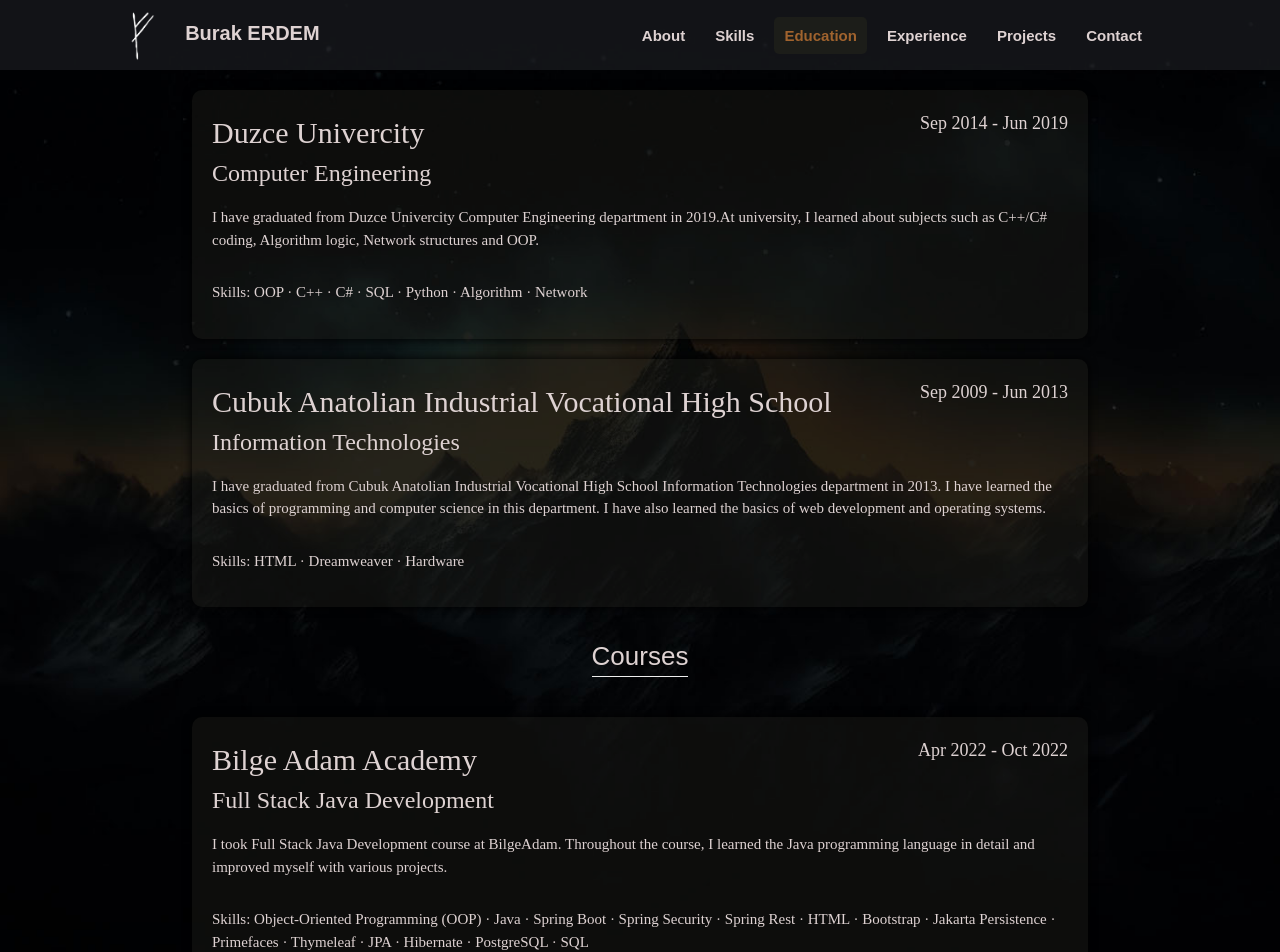
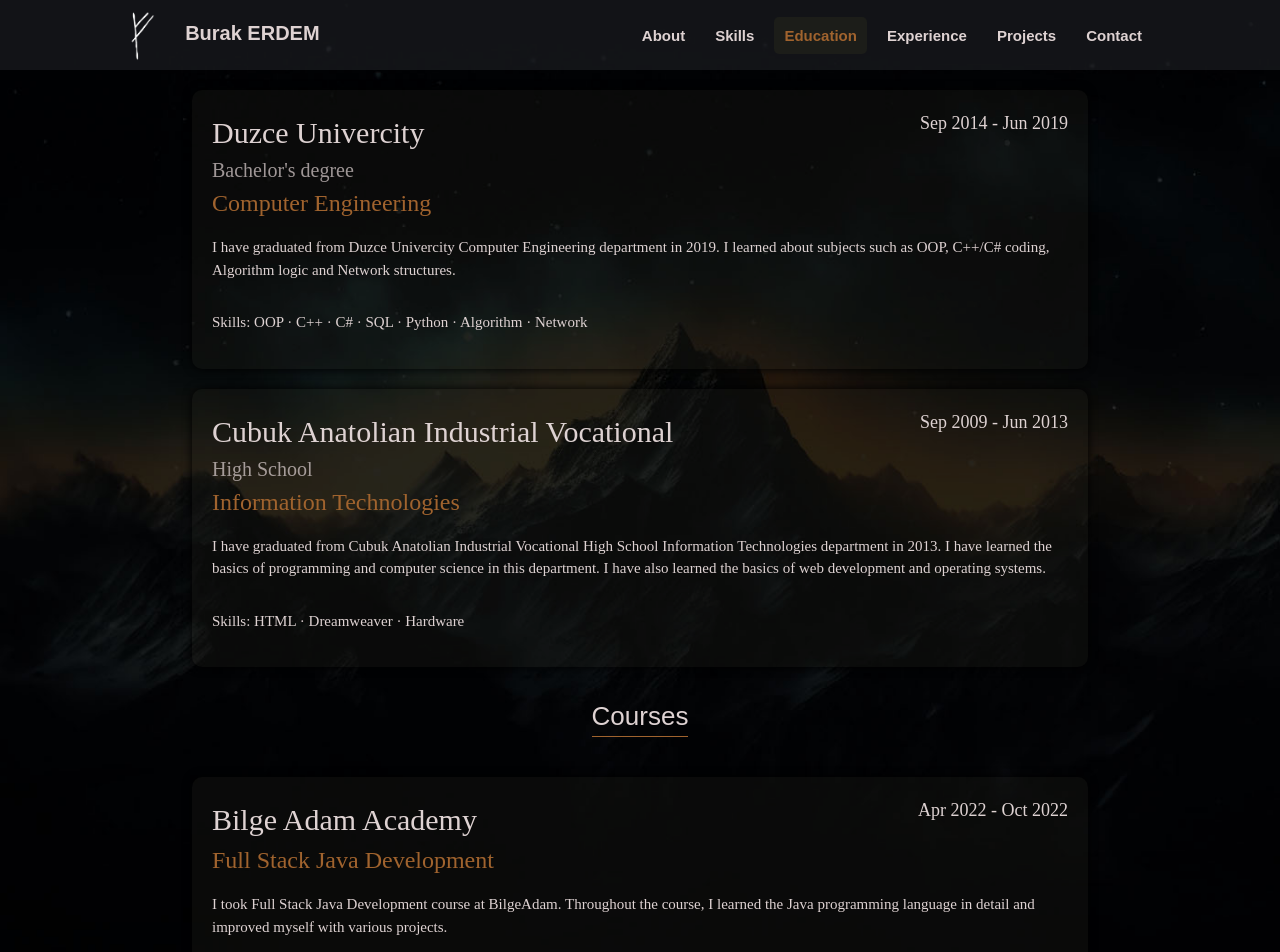
Before and after one commit to erdemburak/personalblog, a React (Create React App) app: page /education in a window 1280 px wide. Shown: the top 952 px of the page. Built offline with nearby package versions, Linux system fonts and the light colour scheme; what react-swipeable-views-utils would draw is missing.

Commit message:
Eğitimler eklendi

```diff
--- a/src/components/pages/education/Education.css
+++ b/src/components/pages/education/Education.css
@@ -10,3 +10,26 @@
     margin-top: 20px;
 
 }
+
+.education h3 {
+    color: #a0632e;
+}
+
+/* styles.css */
+.hovered-div {
+    background-color: rgba(31, 32, 26, 0.3);
+    transition: background-color 0.3s ease;
+}
+
+.hovered-div:hover {
+    background-color: rgba(31, 32, 26, 0.5);
+}
+
+.courses {
+    font-family: sans-serif;
+    font-size: 26px;
+}
+
+.courses:hover {
+    color: #a0632e;
+}
--- a/src/components/pages/education/Education.jsx
+++ b/src/components/pages/education/Education.jsx
@@ -2,24 +2,27 @@ import React from 'react'
 import './Education.css';
 
 function Education() {
+
     return (<>
 
-        <div className='education'>
+        <div className='education hovered-div'>
             <div style={{ display: 'flex', justifyContent: 'space-between' }}>
                 <h1>Duzce Univercity</h1>
                 <h5>Sep 2014 - Jun 2019</h5>
             </div>
+            <h4 style={{ opacity: '0.7' }}>Bachelor's degree</h4>
             <h3>Computer Engineering</h3>
             <p>
-                I have graduated from Duzce Univercity Computer Engineering department in 2019.At university, I learned about subjects such as C++/C# coding, Algorithm logic, Network structures and OOP.
+                I have graduated from Duzce Univercity Computer Engineering department in 2019. I learned about subjects such as OOP, C++/C# coding, Algorithm logic and Network structures.
             </p>
             <p><span>Skills: </span> OOP · C++ · C# · SQL · Python · Algorithm · Network</p>
         </div>
-        <div className='education'>
+        <div className='education hovered-div'>
             <div style={{ display: 'flex', justifyContent: 'space-between' }}>
-                <h1>Cubuk Anatolian Industrial Vocational High School</h1>
+                <h1>Cubuk Anatolian Industrial Vocational</h1>
                 <h5>Sep 2009 - Jun 2013</h5>
             </div>
+            <h4 style={{ opacity: '0.7' }}>High School</h4>
             <h3>Information Technologies</h3>
             <p>
                 I have graduated from Cubuk Anatolian Industrial Vocational High School Information Technologies department in 2013. I have learned the basics of programming and computer science in this department.
@@ -28,12 +31,12 @@ function Education() {
             <p><span>Skills: </span> HTML · Dreamweaver · Hardware</p>
         </div>
         <div style={{ display: 'flex', flexDirection: 'column', alignItems: 'center', marginTop: '30px' }}>
-            <div style={{ fontFamily: 'sans-serif', fontSize: '26px' }}>
+            <div className='courses'>
                 Courses
-                <hr style={{ marginTop: '0' }} />
+                <hr style={{ marginTop: '0', borderColor: '#a0632e' }} />
             </div>
         </div>
-        <div className='education'>
+        <div className='education hovered-div'>
             <div style={{ display: 'flex', justifyContent: 'space-between' }}>
                 <h1>Bilge Adam Academy</h1>
                 <h5>Apr 2022 - Oct 2022</h5>
@@ -44,7 +47,7 @@ function Education() {
             </p>
             <p><span>Skills: </span> Object-Oriented Programming (OOP) · Java · Spring Boot · Spring Security · Spring Rest · HTML · Bootstrap · Jakarta Persistence · Primefaces · Thymeleaf · JPA · Hibernate · PostgreSQL · SQL</p>
         </div>
-        <div className='education'>
+        <div className='education hovered-div'>
             <div style={{ display: 'flex', justifyContent: 'space-between' }}>
                 <h1>TechCareer</h1>
                 <h5>Sep 2023 - Nov 2023</h5>
```
